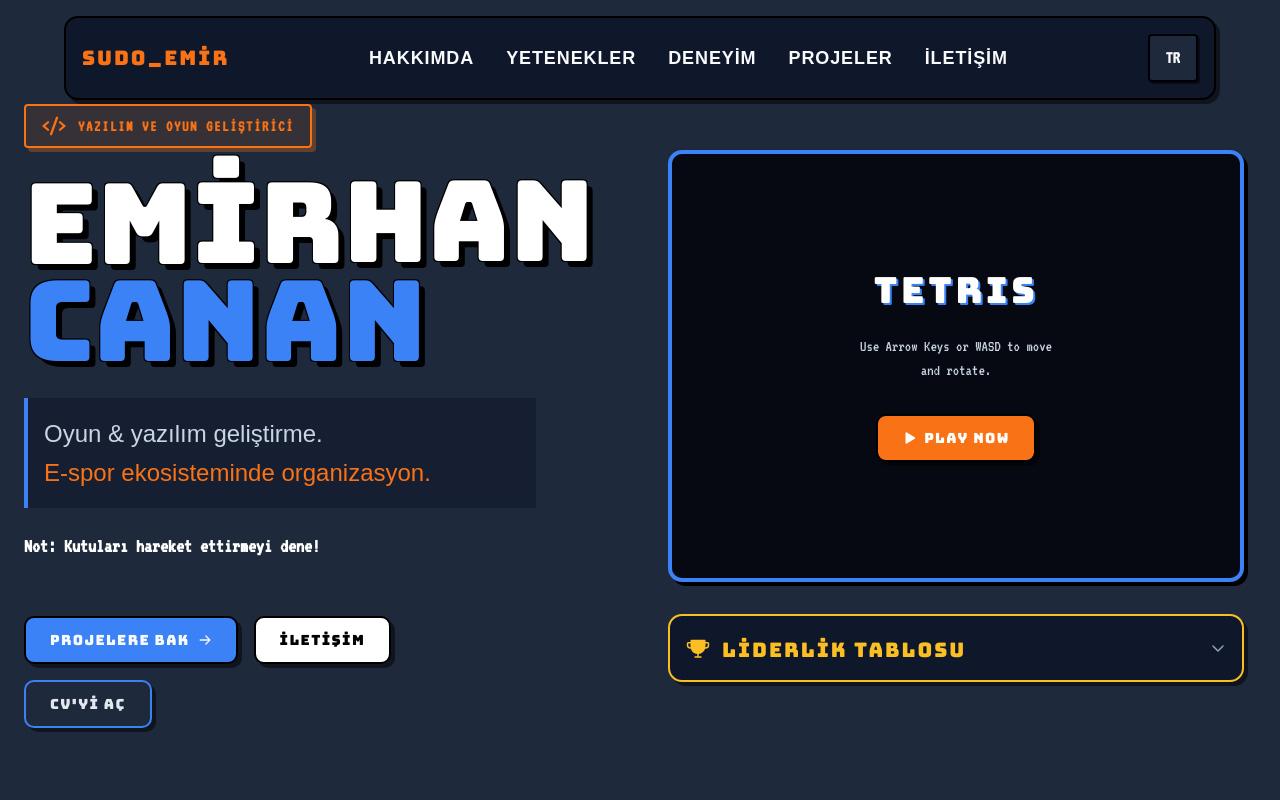
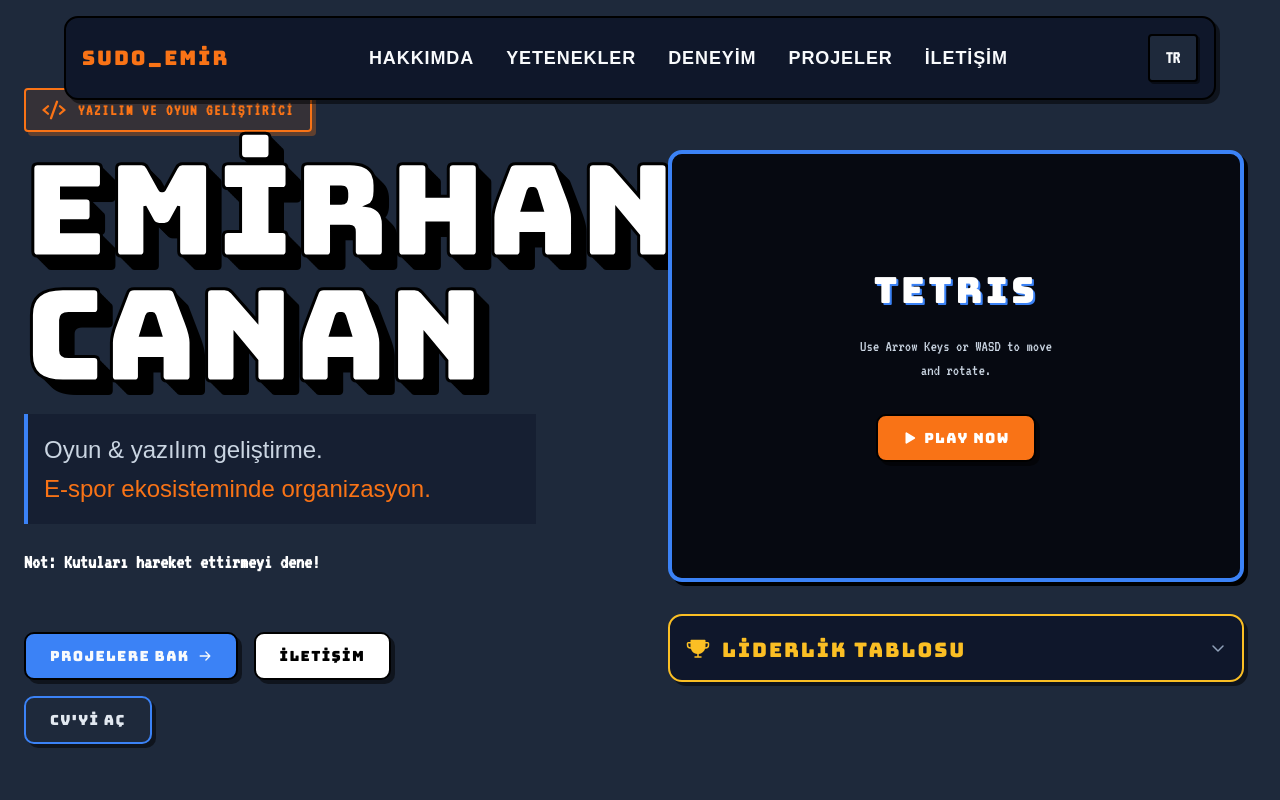
Before and after one commit to EmirhanCanan/portfolio-site, a React (Vite) app: page / in a window 1280 px wide. Shown: the top 800 px of the page. Built offline with nearby package versions, Linux system fonts and the light colour scheme.

Commit message:
Update Hero Name animation to Arcade 3D button effect

```diff
--- a/src/components/animations/EasterEggName.tsx
+++ b/src/components/animations/EasterEggName.tsx
@@ -8,12 +8,12 @@ export function EasterEggName() {
   useEffect(() => {
     if (clicks === 5) {
       // Trigger fall
-      controls.start(i => ({
-        y: [0, -20, window.innerHeight + 100],
-        rotate: [0, Math.random() * 90 - 45, Math.random() * 360 - 180],
-        opacity: [1, 1, 0],
-        transition: { duration: 1.5, delay: i * 0.05, ease: "easeIn" }
-      })).then(() => {
+      controls.start({
+        y: window.innerHeight + 100,
+        rotate: Math.random() * 360 - 180,
+        opacity: 0,
+        transition: { duration: 1.5, ease: "easeIn" }
+      }).then(() => {
         // Reset after fall
         setTimeout(() => {
           setClicks(0);
@@ -33,52 +33,51 @@ export function EasterEggName() {
     }
   };
 
-  const name1 = "Emirhan".split("");
-  const name2 = "Canan".split("");
+  const shadowBase = "2px 2px 0 #000, 4px 4px 0 #000, 6px 6px 0 #000, 8px 8px 0 #000, 10px 10px 0 #000, 12px 12px 0 #000, 14px 14px 0 #000";
+  const shadowHover = "2px 2px 0 #000, 4px 4px 0 #000, 6px 6px 0 #000";
+  const shadowTap = "2px 2px 0 #000";
 
   return (
-    <h1
-      onClick={handleClick}
-      className="text-6xl md:text-[7rem] font-display uppercase leading-[0.9] cursor-pointer select-none"
-      style={{ textShadow: '6px 6px 0 #000, -1px -1px 0 #000, 1px -1px 0 #000, -1px 1px 0 #000, 1px 1px 0 #000' }}
-    >
-      <div className="inline-block text-white">
-        {name1.map((char, i) => (
-          <motion.span
-            key={"first-"+i}
-            custom={i}
-            animate={controls}
-            initial={{ y: 0 }}
-            whileInView={{
-              y: [-2, 2, -2],
-              transition: { duration: 2, repeat: Infinity, ease: "easeInOut", delay: i * 0.1 }
-            }}
-            whileHover={{ scale: 1.25, y: -10, rotate: Math.random() > 0.5 ? 10 : -10, color: "#f97316" }}
-            className="inline-block transition-colors duration-200"
-          >
-            {char}
-          </motion.span>
-        ))}
-      </div>
-      <br />
-      <div className="inline-block text-[var(--color-toon-blue)]">
-        {name2.map((char, i) => (
-          <motion.span
-            key={"last-"+i}
-            custom={i + name1.length}
-            animate={controls}
-            initial={{ y: 0 }}
-            whileInView={{
-              y: [-2, 2, -2],
-              transition: { duration: 2, repeat: Infinity, ease: "easeInOut", delay: (i + name1.length) * 0.1 }
-            }}
-            whileHover={{ scale: 1.25, y: -10, rotate: Math.random() > 0.5 ? 10 : -10, color: "#3b82f6" }}
-            className="inline-block transition-colors duration-200"
-          >
-            {char}
-          </motion.span>
-        ))}
-      </div>
-    </h1>
+    <div className="flex flex-col items-start select-none cursor-pointer" onClick={handleClick}>
+      <motion.h1
+        animate={controls}
+        initial={{ textShadow: shadowBase, y: 0, x: 0 }}
+        whileHover={{
+          textShadow: shadowHover,
+          y: 8,
+          x: 8,
+          color: "var(--color-toon-orange)"
+        }}
+        whileTap={{
+          textShadow: shadowTap,
+          y: 12,
+          x: 12
+        }}
+        className="text-[5rem] md:text-[8rem] font-display uppercase leading-[0.85] text-white transition-colors duration-200"
+        style={{ WebkitTextStroke: '3px black' }}
+      >
+        Emirhan
+      </motion.h1>
+
+      <motion.h1
+        animate={controls}
+        initial={{ textShadow: shadowBase, y: 0, x: 0 }}
+        whileHover={{
+          textShadow: shadowHover,
+          y: 8,
+          x: 8,
+          color: "var(--color-toon-blue)"
+        }}
+        whileTap={{
+          textShadow: shadowTap,
+          y: 12,
+          x: 12
+        }}
+        className="text-[5rem] md:text-[8rem] font-display uppercase leading-[0.85] text-white transition-colors duration-200 mt-4"
+        style={{ WebkitTextStroke: '3px black' }}
+      >
+        Canan
+      </motion.h1>
+    </div>
   );
 }
```
